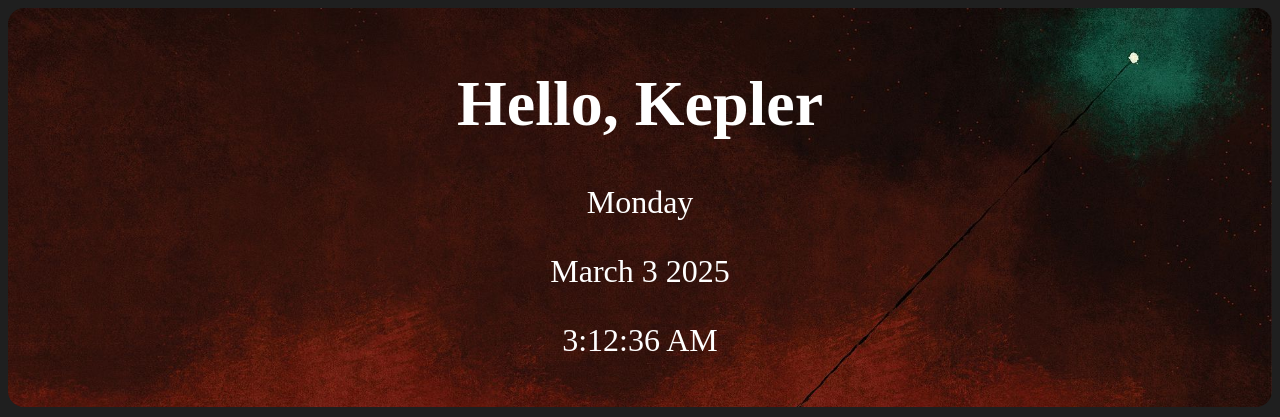
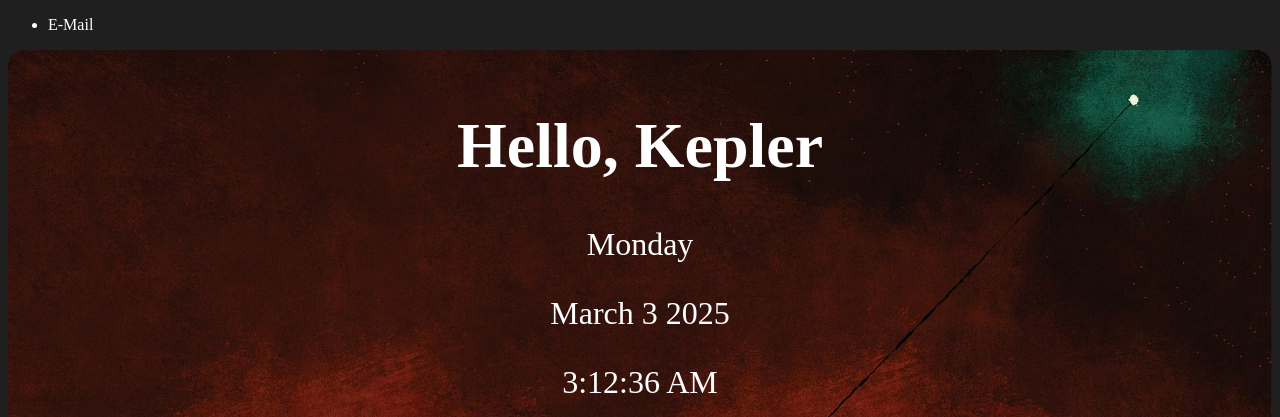
Before and after one commit to KeplerIO/webstart, a plain HTML site: page index.html in a window 1280 px wide. Shown: the top 417 px of the page. Drawn offline with nearby package versions, Linux system fonts and the light colour scheme; a web font is replaced by a local one.

Commit message:
Add navbar Added basic markup to start a navbar.

```diff
--- a/index.html
+++ b/index.html
@@ -13,6 +13,11 @@
 </head>
 
 <body>
+	<nav>
+		<ul>
+			<li>E-Mail</li>
+		</ul>
+	</nav>
 	<header>
 		<h1>Hello, Kepler</h1>
 		<div id="clock">
```
